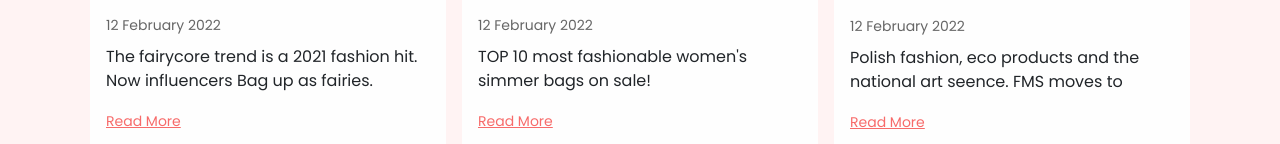
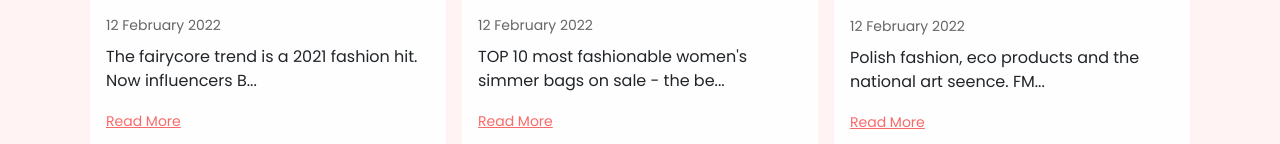
Before and after one commit to m-amirazmi/clothshop, a React (Vite) app: page / in a window 1280 px wide. Shown: the part 2887-3031 px from the top of the page. Built offline with nearby package versions, Linux system fonts and the light colour scheme; no server answers.

Commit message:
fix title substring

```diff
--- a/src/components/HomeBlogs.tsx
+++ b/src/components/HomeBlogs.tsx
@@ -1,7 +1,6 @@
-import { FiChevronRight } from "react-icons/fi";
 import { Link } from "react-router-dom";
 import Slider from "react-slick";
-import { Button, Card, CardBody, CardSubtitle, CardText } from "reactstrap";
+import { Card } from "reactstrap";
 import { IBlogsProps } from "../utils/interfaces";
 import HomeSectionHeader from "./HomeSectionHeader";
 
@@ -29,8 +28,8 @@ const HomeBlogs: React.FunctionComponent<IBlogsProps> = ({ blogs }) => {
 			{
 				breakpoint: 768,
 				settings: {
-					slidesToShow: 2,
-					slidesToScroll: 2,
+					slidesToShow: 1,
+					slidesToScroll: 1,
 				},
 			},
 		],
@@ -45,7 +44,7 @@ const HomeBlogs: React.FunctionComponent<IBlogsProps> = ({ blogs }) => {
 								<img src={item.image} alt={item.title} className="rounded-3" />
 								<div className="mt-3">
 									<small style={{ color: "rgba(0,0,0,0.6)" }}>{new Date(item.date).toLocaleDateString("en-MY", { year: "numeric", month: "long", day: "numeric" })}</small>
-									<p className="mt-2">{item.title}</p>
+									<p className="mt-2">{item.title.substring(0, 60)}...</p>
 									<Link to={item.ctaLink} className="text-accent-3" style={{ fontSize: "14px" }}>
 										Read More
 									</Link>
--- a/src/data/homedata.json
+++ b/src/data/homedata.json
@@ -173,14 +173,14 @@
 			"id": "2",
 			"image": "/images/blogs/2.jpeg",
 			"date": 1644676192000,
-			"title": "TOP 10 most fashionable women's simmer bags on sale!",
+			"title": "TOP 10 most fashionable women's simmer bags on sale - the best deals!",
 			"ctaLink": "blogs/10-most-fashionable"
 		},
 		{
 			"id": "3",
 			"image": "/images/blogs/3.jpeg",
 			"date": 1644676192000,
-			"title": "Polish fashion, eco products and the national art seence. FMS moves to ",
+			"title": "Polish fashion, eco products and the national art seence. FMS moves to Wroclow",
 			"ctaLink": "blogs/polish-fashion"
 		},
 		{
```
